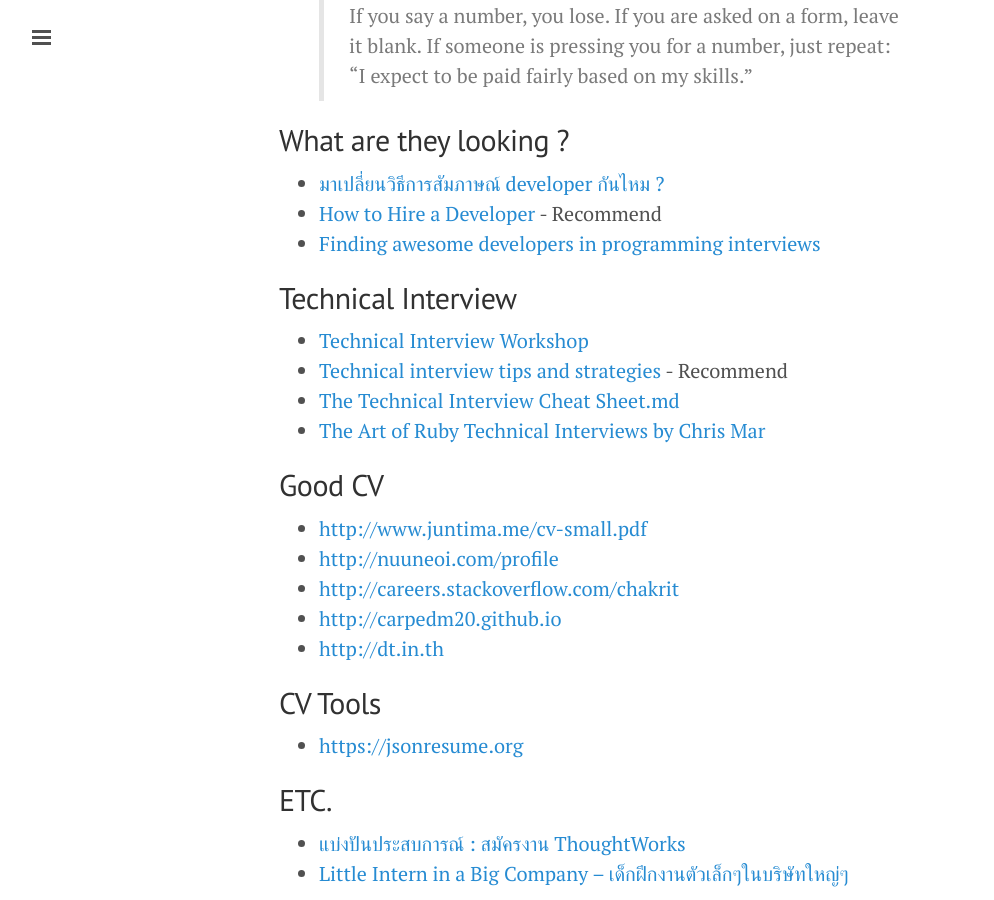
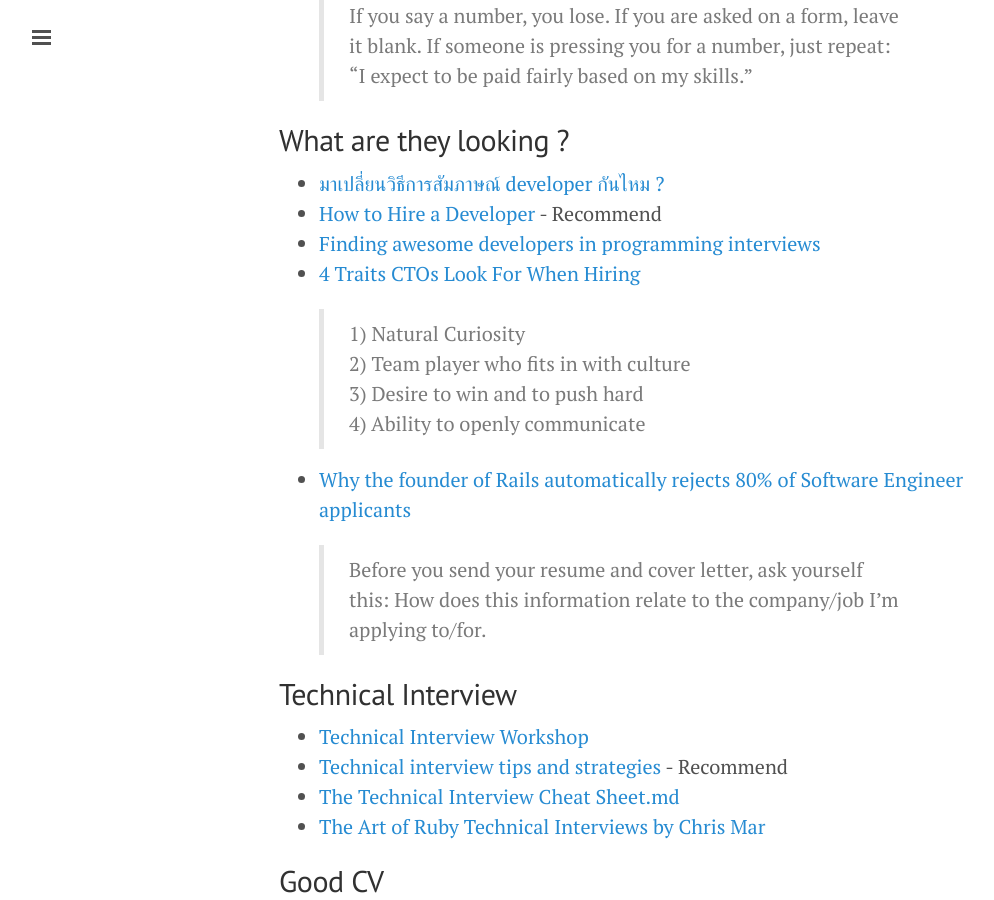
Before and after one commit to ibotdotout/ibotdotout.github.io, a Jekyll site: the page built from _posts/2015-10-21-get-job.md, in a window 1280 px wide and 900 px high, scrolled down 3670 px. Shown: the whole window, without its empty margins (1-995 px from the left). Built offline with Jekyll 4.4.1, drawn with Linux system fonts in a browser that asks for light colours; nearby versions of some CDN libraries; Markdown is read by kramdown in place of the engine named in the settings; comment, search, counter and statistics services are not loaded.

Commit message:
Add more link in get-job

```diff
--- a/_posts/2015-10-21-get-job.md
+++ b/_posts/2015-10-21-get-job.md
@@ -105,6 +105,17 @@ excerpt: รวมบทความ เทคนิคต่างๆ เกี
 - [มาเปลี่ยนวิธีการสัมภาษณ์ developer กันไหม ?](http://www.somkiat.cc/improve-hiring-process/)
 - [How to Hire a Developer](https://adamcod.es/2013/02/28/how-to-hire-a-developer.html) - Recommend
 - [Finding awesome developers in programming interviews](http://stevehanov.ca/blog/index.php?id=105)
+- [4 Traits CTOs Look For When Hiring](https://scaleyourcode.com/blog/article/11)
+
+    >1) Natural Curiosity
+    >2) Team player who fits in with culture
+    >3) Desire to win and to push hard
+    >4) Ability to openly communicate
+
+- [Why the founder of Rails automatically rejects 80% of Software Engineer applicants](https://medium.com/@christophelimpalair/why-the-founder-of-rails-automatically-rejects-80-of-software-engineer-applicants-4e2a4d255f58#.gfkjxztnf)
+
+    > Before you send your resume and cover letter, ask yourself this:
+    > How does this information relate to the company/job I’m applying to/for.
 
 ## Technical Interview
 - [Technical Interview Workshop](https://github.com/kennyyu/workshop)
```
